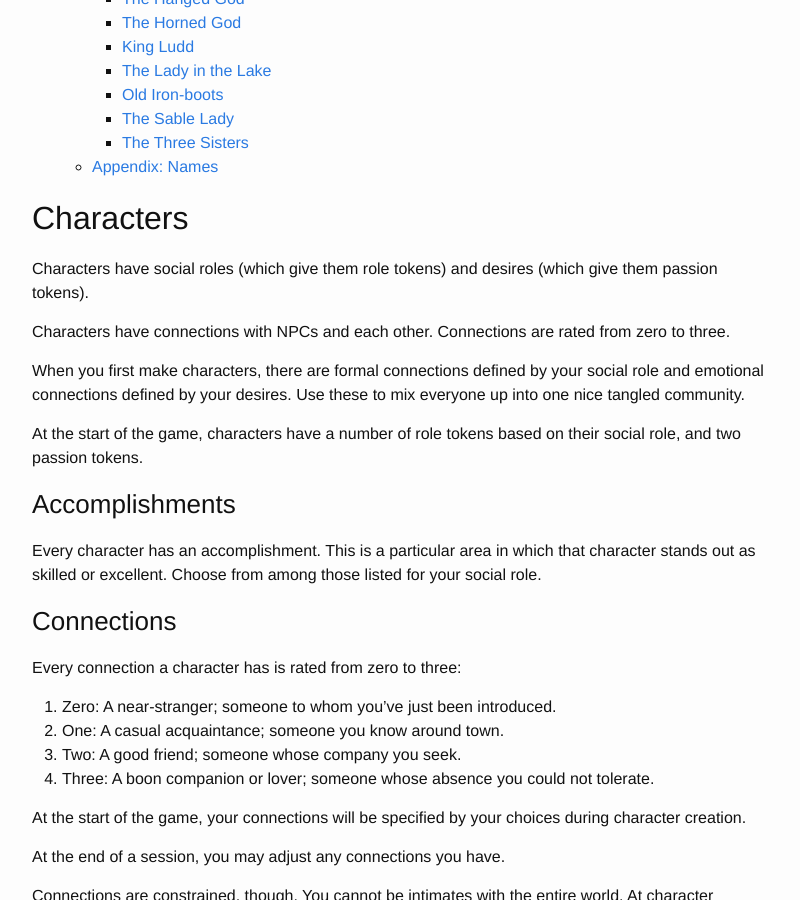
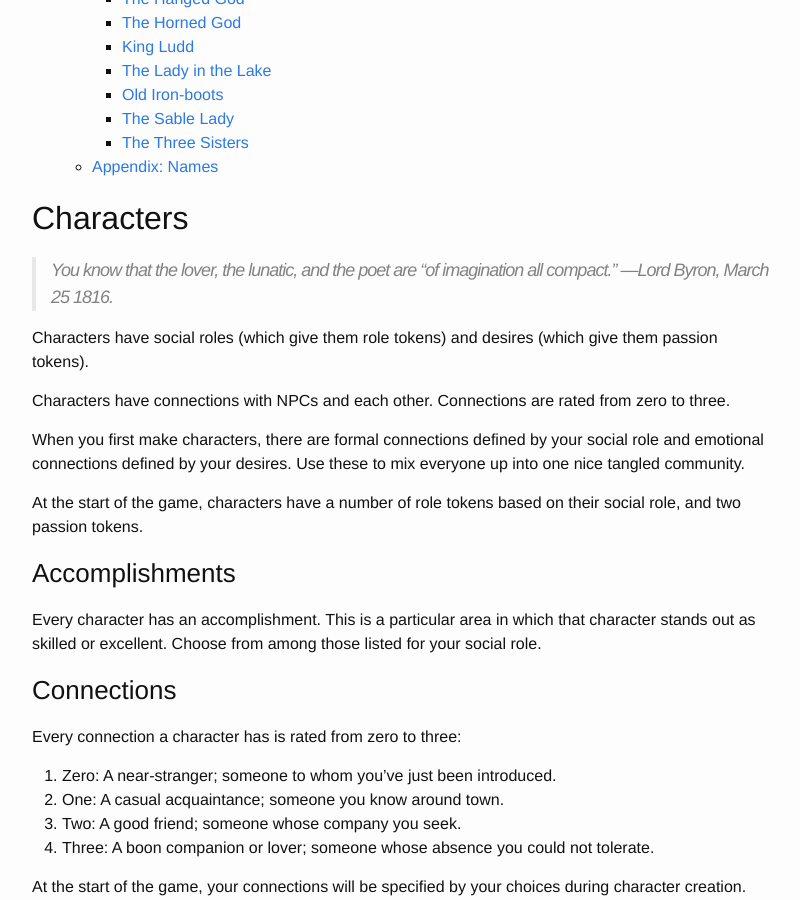
Before and after one commit to wlonk/arcadia, a Jekyll site: the page built from rules/index.md, in a window 1280 px wide and 900 px high, scrolled down 3393 px. Shown: the whole window, without its empty margins (238-1038 px from the left). Built offline with Jekyll 4.4.1, drawn with Linux system fonts in a browser that asks for light colours; some web fonts are replaced; some of the changed text lies outside the part shown.

Commit message:
Add chapter quotes.

```diff
--- a/rules/index.md
+++ b/rules/index.md
@@ -91,6 +91,9 @@ A game of magic, manners, and madness.
 {:toc}
 
 ## Characters
+
+> You know that the lover, the lunatic, and the poet are "of imagination all
+> compact." ---Lord Byron, March 25 1816.
 
 Characters have social roles (which give them role tokens) and desires (which
 give them passion tokens).
```
Also changed, not shown: other parts of rules/index.md (+2 -2 lines).
